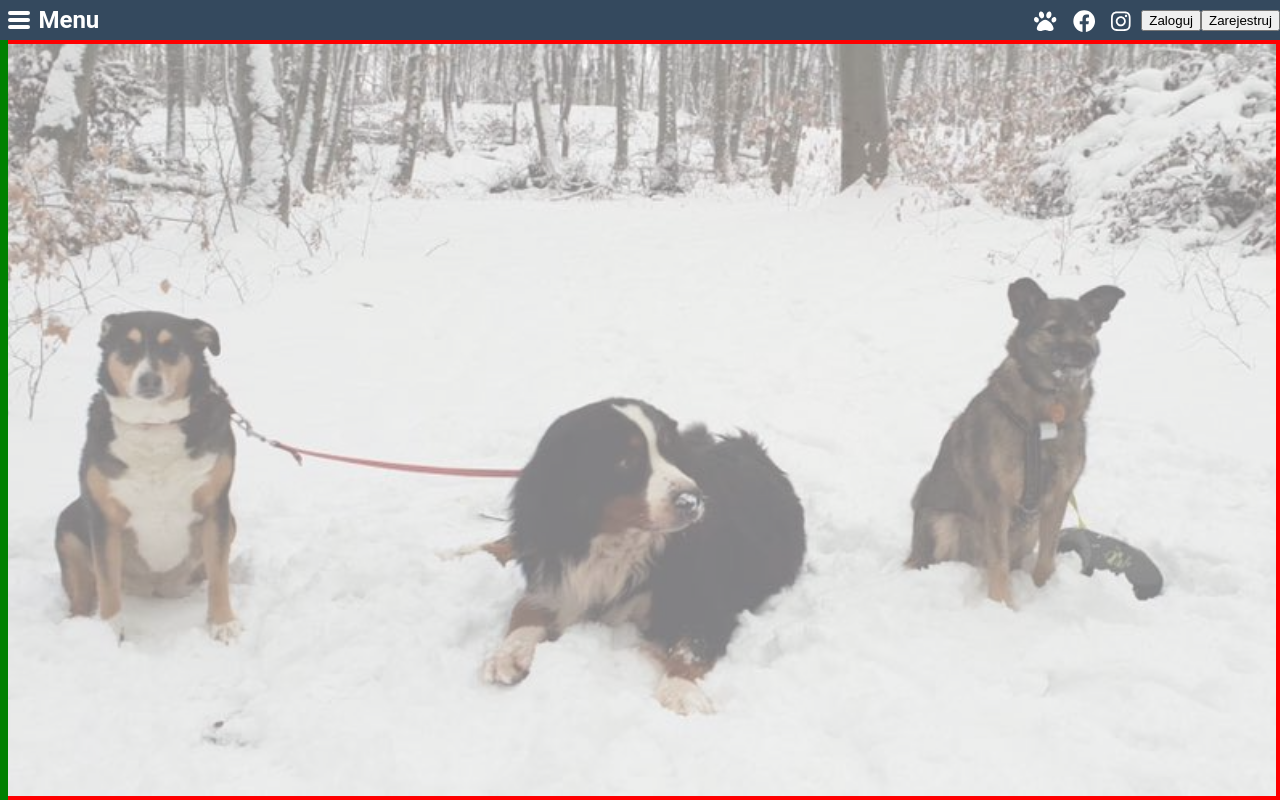
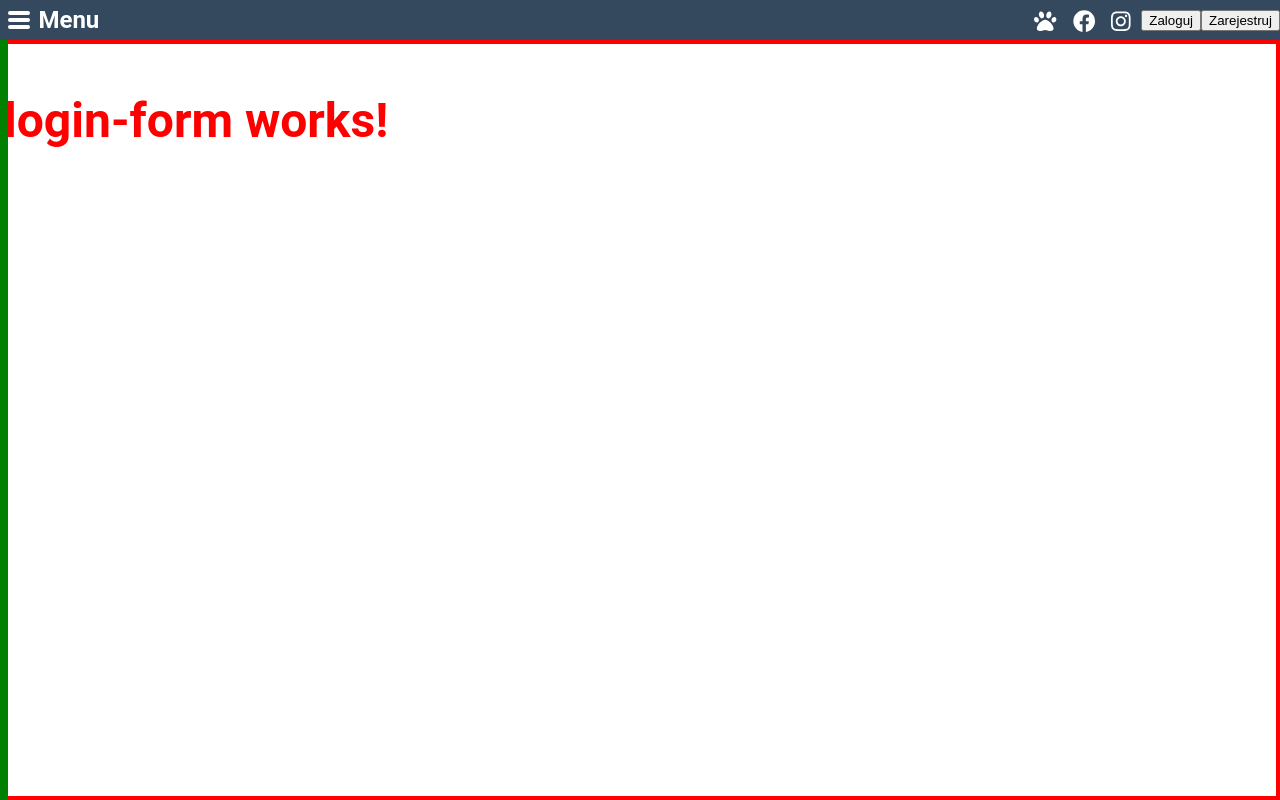
Before and after one commit to anxiety47/kgt-angular, an Angular app: page /login-form in a window 1280 px wide. Built offline with nearby package versions, Linux system fonts and the light colour scheme; a small style sheet from the web is missing.

Commit message:
Added routing to login-form

```diff
--- a/src/app/app-routing.module.ts
+++ b/src/app/app-routing.module.ts
@@ -1,11 +1,22 @@
 import { NgModule } from '@angular/core';
 import { Routes, RouterModule } from '@angular/router';
+import { LoginFormComponent } from './core/authentication/login-form/login-form.component';
+import { HomeComponent } from './modules/home/home/home.component';
 
-
-const routes: Routes = [];
+const appRoutes: Routes = [
+  { path: 'login-form', component: LoginFormComponent },
+  { path: '', component: HomeComponent }
+  // TODO: add default path and pageNotFoundComponent
+  // { path: 'hero/:id',      component: HeroDetailComponent },
+  // { path: '',
+  //   redirectTo: '/heroes',
+  //   pathMatch: 'full'
+  // },
+  // { path: '**', component: PageNotFoundComponent }
+];
 
 @NgModule({
-  imports: [RouterModule.forRoot(routes)],
+  imports: [RouterModule.forRoot(appRoutes)],
   exports: [RouterModule]
 })
 export class AppRoutingModule { }
--- a/src/app/app.component.html
+++ b/src/app/app.component.html
@@ -3,8 +3,5 @@
     <app-side-nav-bar></app-side-nav-bar>
 </div>
 <div id="app-content">
-    <app-home>
-
-    </app-home>
     <router-outlet></router-outlet>
 </div>
--- a/src/app/app.module.ts
+++ b/src/app/app.module.ts
@@ -5,21 +5,9 @@ import { AppRoutingModule } from './app-routing.module';
 import { AppComponent } from './app.component';
 import { HeaderComponent } from './core/header/header.component';
 import { FontAwesomeModule } from '@fortawesome/angular-fontawesome';
-import { Routes, RouterModule } from '@angular/router';
 import { LoginFormComponent } from './core/authentication/login-form/login-form.component';
 import { SideNavBarComponent } from './core/side-nav-bar/side-nav-bar.component';
 import { HomeComponent } from './modules/home/home/home.component';
-
-const appRoutes: Routes = [
-  { path: 'login-form', component: LoginFormComponent },
-  // TODO: add default path and pageNotFoundComponent
-  // { path: 'hero/:id',      component: HeroDetailComponent },
-  // { path: '',
-  //   redirectTo: '/heroes',
-  //   pathMatch: 'full'
-  // },
-  // { path: '**', component: PageNotFoundComponent }
-];
 
 // TODO: use core/shared/module ***.module.ts files
 @NgModule({
@@ -31,10 +19,6 @@ const appRoutes: Routes = [
     HomeComponent
   ],
   imports: [
-    RouterModule.forRoot(
-      appRoutes,
-      { enableTracing: true } // <-- debugging purposes only
-    ),
     BrowserModule,
     AppRoutingModule,
     FontAwesomeModule
--- a/src/app/core/authentication/login-form/login-form.component.css
+++ b/src/app/core/authentication/login-form/login-form.component.css
@@ -0,0 +1,5 @@
+p {
+    font-size: 3rem;
+    color: red;
+    font-weight: bold;
+}
--- a/src/app/core/header/header.component.html
+++ b/src/app/core/header/header.component.html
@@ -19,7 +19,7 @@
     </div>
   </div>
   <div class="buttons">
-    <button class="login-button">Zaloguj</button>
+    <button class="login-button" routerLink="/login-form" routerLinkActive="active">Zaloguj</button>
     <button class="registry-button">Zarejestruj</button>
   </div>
 </div>
--- a/src/app/core/side-nav-bar/side-nav-bar.component.html
+++ b/src/app/core/side-nav-bar/side-nav-bar.component.html
@@ -1,5 +1,9 @@
 <div id="menu-content" class="menu-hidden">
-  <div class="list">side-nav-bar works!</div>
+  <div class="list">
+    side-nav-bar works!
+    <div routerLink="/login-form" routerLinkActive="active">Login</div>
+    <div routerLink="" routerLinkActive="active">Home</div>
+  </div>
 
 <!-- <h1>Angular Router - Test</h1> -->
  <!-- <nav>
```
